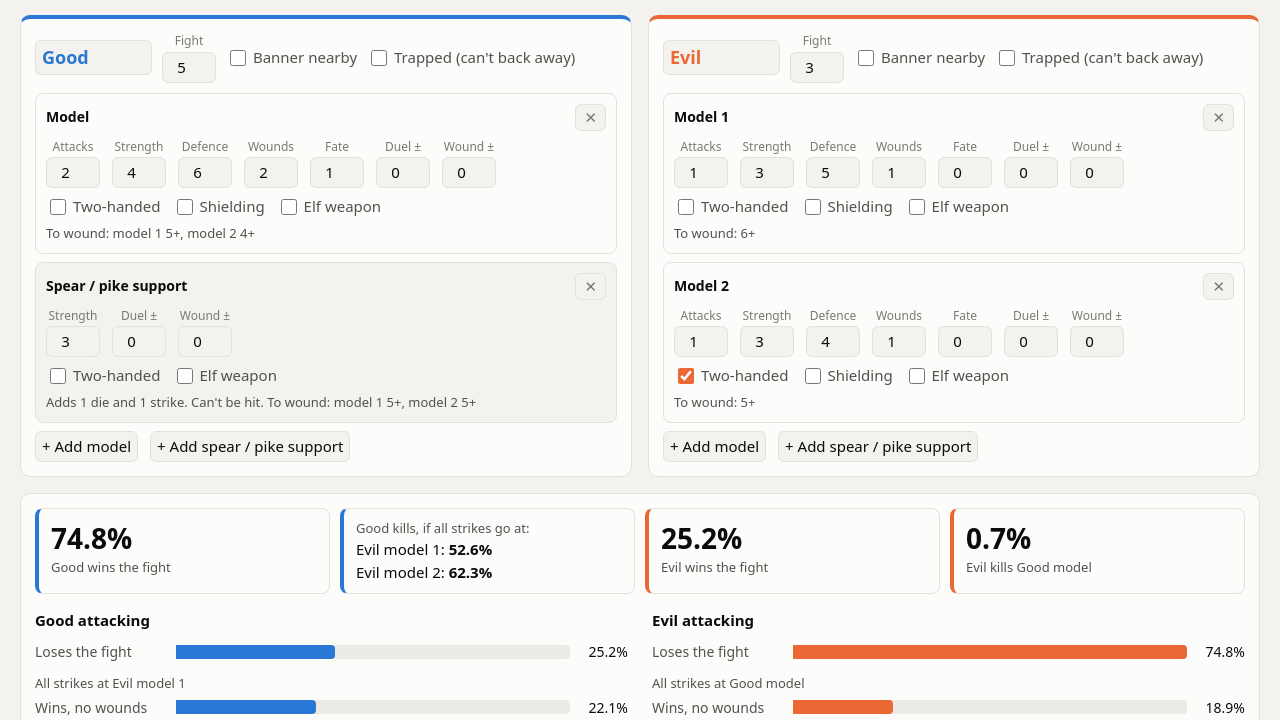
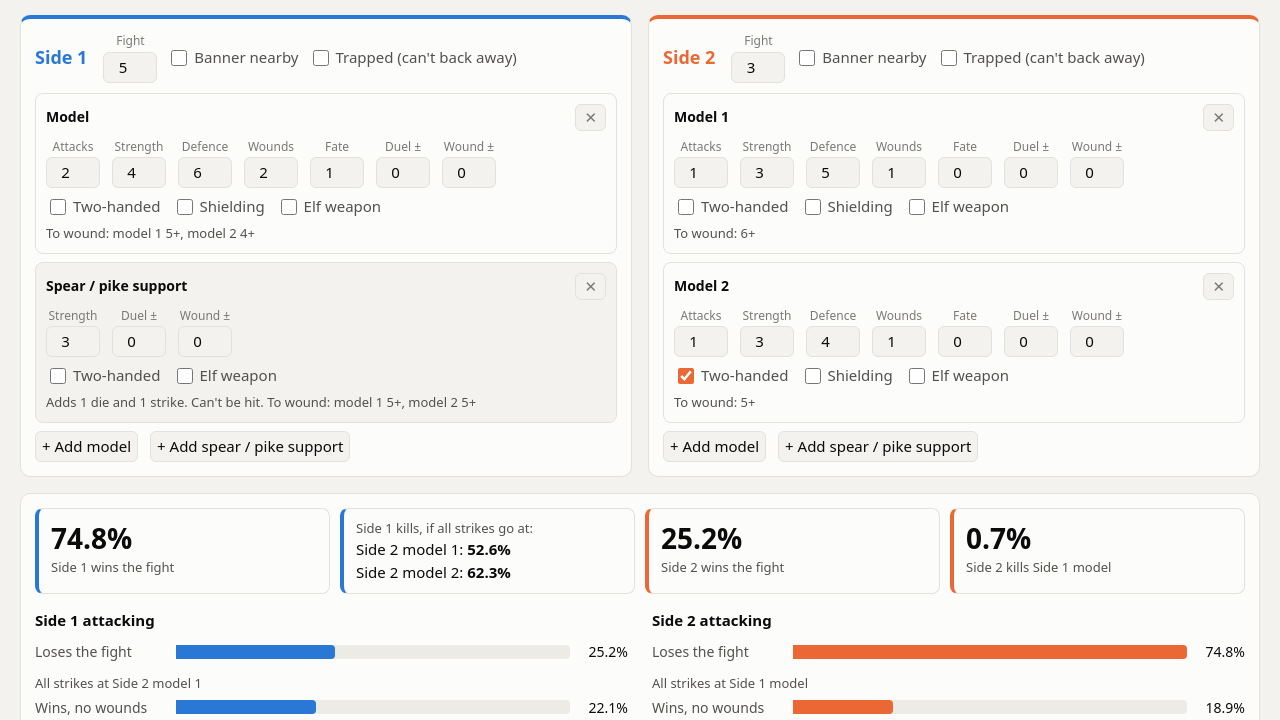
Before and after one commit to Conrad-N/mesbg-calc, a plain HTML site: page index.html in a window 1280 px wide. Shown: the part 77-797 px from the top of the page. Drawn offline with Linux system fonts and the light colour scheme.

Commit message:
Neutral Side 1 / Side 2 labels

```diff
--- a/index.html
+++ b/index.html
@@ -27,7 +27,7 @@
   .panel { background: var(--surface); border: 1px solid var(--line); border-radius: 10px; padding: 14px; }
   .side { border-top: 4px solid var(--c); }
   .side-head { display: flex; gap: 10px; align-items: center; flex-wrap: wrap; margin-bottom: 10px; }
-  .side-head input.sname { font-size: 18px; font-weight: 600; width: 6.5em; color: var(--c); }
+  .side-head .sname { font-size: 18px; font-weight: 600; margin-right: 6px; color: var(--c); }
   input, select, button { font: inherit; color: inherit; background: var(--bg); border: 1px solid var(--line); border-radius: 6px; padding: 4px 6px; }
   input[type=number] { width: 3.6em; text-align: center; }
   input[type=checkbox], input[type=radio] { accent-color: var(--c); width: 16px; height: 16px; vertical-align: -3px; }
@@ -97,10 +97,10 @@
 const blank = (o = {}) => ({ role: 'front', attacks: 1, strength: 3, defence: 4, wounds: 1, fate: 0,
   duelMod: 0, woundMod: 0, twoHanded: false, shielding: false, elf: false, ...o });
 const DEFAULT = {
-  a: { name: 'Good', fight: 5, banner: false, trapped: false, models: [
+  a: { fight: 5, banner: false, trapped: false, models: [
     blank({ attacks: 2, strength: 4, defence: 6, wounds: 2, fate: 1 }),
     blank({ role: 'support', strength: 3 }) ] },
-  b: { name: 'Evil', fight: 3, banner: false, trapped: false, models: [
+  b: { fight: 3, banner: false, trapped: false, models: [
     blank({ strength: 3, defence: 5 }),
     blank({ strength: 3, defence: 4, twoHanded: true }) ] },
 };
@@ -115,7 +115,7 @@ for (const k of ['a', 'b']) { // a side always needs someone in front
 }
 
 const esc = s => String(s).replace(/[&<>"]/g, c => ({ '&': '&amp;', '<': '&lt;', '>': '&gt;', '"': '&quot;' }[c]));
-const sideName = k => state[k].name || (k === 'a' ? 'Side 1' : 'Side 2');
+const sideName = k => (k === 'a' ? 'Side 1' : 'Side 2');
 const other = k => (k === 'a' ? 'b' : 'a');
 // Front models get numbers ("model 1"); supports are listed after them.
 const fronts = k => state[k].models.map((m, i) => i).filter(i => state[k].models[i].role !== 'support');
@@ -154,7 +154,7 @@ function renderSide(k) {
   const el = document.getElementById(k === 'a' ? 'sideA' : 'sideB');
   el.innerHTML = `
     <div class="side-head">
-      <input class="sname" data-k="${k}" data-sf="name" value="${esc(s.name)}" aria-label="Side name">
+      <span class="sname">${sideName(k)}</span>
       <label class="stat" title="The highest Fight value of anyone in this fight">Fight<input type="number" data-k="${k}" data-sf="fight" value="${esc(s.fight)}" min="1" max="10"></label>
       <label class="tog"><input type="checkbox" data-k="${k}" data-sf="banner" ${s.banner ? 'checked' : ''}> Banner nearby</label>
       <label class="tog"><input type="checkbox" data-k="${k}" data-sf="trapped" ${s.trapped ? 'checked' : ''}> Trapped (can't back away)</label>
```
